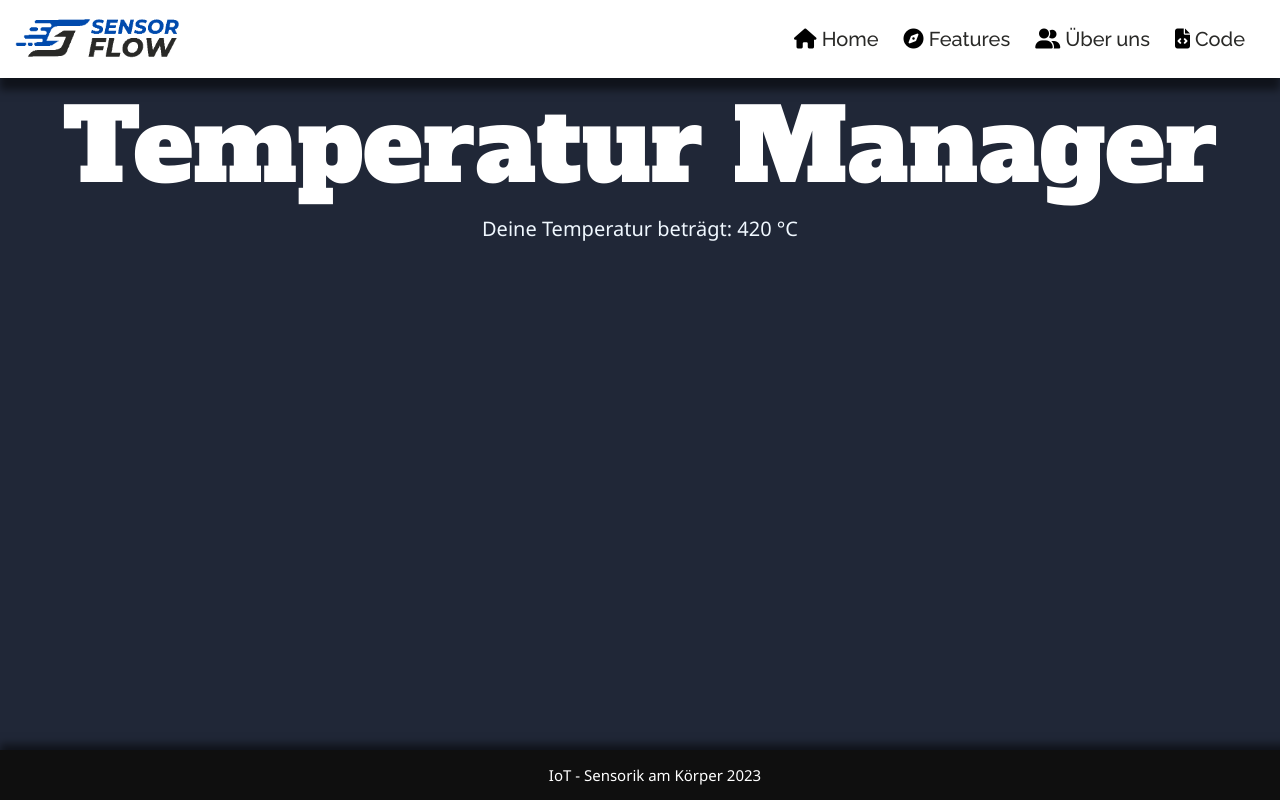
After one commit to FruchtTea/SensorFlow, a Flask app: page /temperatur in a window 1280 px wide. The commit adds this page. Run offline with Flask 3, Linux system fonts and the light colour scheme; parts of the project's set-up code (start-up, migrations or seed data) failed here and were passed over.

Commit message:
Add files via upload

```diff
--- a/main.py
+++ b/main.py
@@ -1,8 +1,13 @@
 from flask import Flask, render_template
 import folium
+import time
+import threading
+import paho.mqtt.client as mqtt
 
-latitude = 48.13720
-longitude = 11.51000
+lat = 48.13720
+long = 11.51000
+temp = 420
+humid = 0
 
 app = Flask(__name__)
 
@@ -11,16 +16,16 @@ def render_main_page():
     return render_template("index.html")
 
 @app.route("/geo")
-def base():
+def render_karte():
 
     map = folium.Map(
-        location=[latitude, longitude],
+        location=[lat, long],
         zoom_start=12,
         tiles="Stamen Terrain"
         )
 
     folium.Marker(
-        location=[latitude, longitude],
+        location=[lat, long],
         popup="<b>Dein Standord!</b>",
         tooltip="Klicke, um mehr zu erfahren!",
         icon=folium.Icon(color="red"),
@@ -28,5 +33,48 @@ def base():
 
     return map._repr_html_()
 
+@app.route("/temperatur")
+def render_temperatur_page():
+    return render_template("temperatur.html", show_temperature=temp)
+
+def startserver():
+    app.run()
+
 if __name__ == "__main__":
-    app.run(debug=True)
+    t1 = threading.Thread(target=startserver)
+    t1.start()
+
+
+############### HIER STARTET MQTT LOGIK ###############
+gruppenname = "sensorik"
+id = "IoTinformatikschulbuch"
+
+# Eindeutiger Name mit dem sich beim MQTT Broker angemeldet wird
+client_name = id + gruppenname + "server"
+
+# Kanal auf der das Gerät Informationen empfangen wird
+client_telemetry_topic = id + gruppenname + "/telemetry"
+
+# Erzeugen des MQTT-Client Objekts und verbinden mit dem MQTT-Broker
+mqtt_client = mqtt.Client(client_name)
+mqtt_client.connect("test.mosquitto.org")
+mqtt_client.loop_start()
+print("MQTT connected")
+
+# Methode wird aufgerufen, sobald eine neue Nachricht empfangen wurde
+def verarbeite_telemetry(client, nutzerdaten, nachricht):
+    payload = nachricht.payload.decode()
+    print("Nachricht empfangen: ", payload)
+
+# Abonniert die oben gegebene Topic
+mqtt_client.subscribe(client_telemetry_topic)
+
+# Legt fest, dass die Methode verarbeite_telemetry aufgerufen werden soll, wenn eine Nachricht eintrifft
+mqtt_client.on_message = verarbeite_telemetry
+
+while True:
+    try:
+        # Warte eine halbe Sekunde für die nächste Messung
+        time.sleep(.1)
+    except IOError:
+        print ("Error")
--- /dev/null
+++ b/templates/temperatur.html
@@ -0,0 +1,70 @@
+<!DOCTYPE html>
+<html lang="de">
+
+<head>
+    <meta charset="UTF-8">
+    <meta name="viewport" content="width=device-width, initial-scale=1.0">
+    <link rel="icon" href="/static/visual/icon.ico">
+    <link rel="stylesheet" href="/static/css/style.css">
+    <title>Temperatur</title>
+	<link rel="stylesheet" href="https://cdnjs.cloudflare.com/ajax/libs/font-awesome/6.2.1/css/all.min.css"
+        integrity="sha512-MV7K8+y+gLIBoVD59lQIYicR65iaqukzvf/nwasF0nqhPay5w/9lJmVM2hMDcnK1OnMGCdVK+iQrJ7lzPJQd1w=="
+        crossorigin="anonymous" referrerpolicy="no-referrer">
+</head>
+
+<body>
+    <nav class="navbar">
+        <div>
+            <img src="/static/visual/banner.png" alt="banner" draggable="false" class="navbar-banner">
+        </div>
+        <div class="navbar-link-wrapper">
+            <div class="navbar-link-container">
+                <i class="fa-solid fa-house"></i>
+                <a class="navbar-link" href="http://127.0.0.1:5000">Home</a>
+            </div>
+
+            <div class="dropdown navbar-link-container">
+                <i class="fa-solid fa-compass"></i>
+                <a class="navbar-link" href="#">Features</a>
+                <div class="dropdown-content">
+                    <h1 class="dropdown-header">Alle Features</h1>
+                    <hr>
+                    <div>
+                        <a href="http://127.0.0.1:5000/geo" class="dropdown-list-items">
+                            <i class="fa-solid fa-map-location-dot"></i>
+                            <span class="correct-icon-space"></span> Geolocator</a>
+                    </div>
+                    <div>
+                        <a href="http://127.0.0.1:5000/temperatur" class="dropdown-list-items">
+                            <i class="fa-solid fa-temperature-low"></i>
+                            <span class="correct-icon-space"></span> Temperatur</a>
+                    </div>
+                </div>
+            </div>
+
+            <div class="navbar-link-container">
+                <i class="fa-solid fa-user-group"></i>
+                <a class="navbar-link" href="#">Über uns</a>
+            </div>
+            <div class="navbar-link-container">
+                <i class="fa-solid fa-file-code"></i>
+                <a class="navbar-link" href="https://github.com/FruchtTea/SensorFlow" target="_blank">Code</a>
+            </div>
+        </div>
+    </nav>
+
+    <main>
+        <center>
+            <h1 class="header">Temperatur Manager</h1>
+            <p style="color: aliceblue;">Deine Temperatur beträgt: {{ show_temperature }} °C</p>
+        </center>
+    </main>
+
+
+    <div class="footer">
+        <p>IoT - Sensorik am Körper 2023</p>
+    </div>
+
+</body>
+
+</html>
```
Also changed, not shown: templates/index.html (+5 -6 lines), static/css/style.css (line endings or trailing spaces), static/visual/banner.png (added), static/visual/icon.ico (added).
